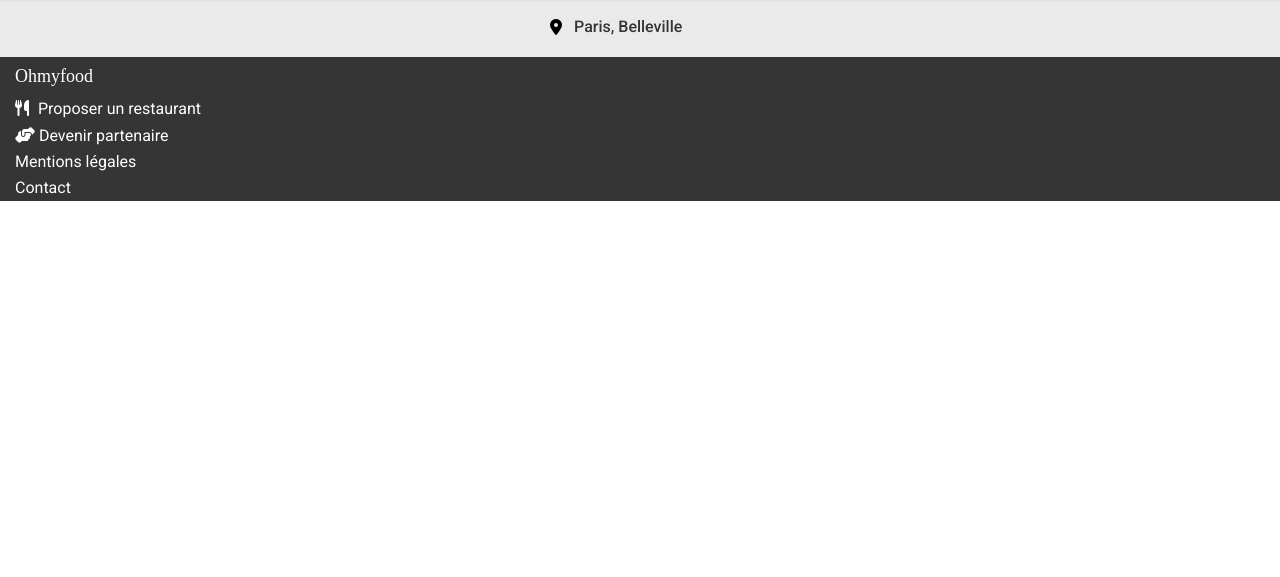
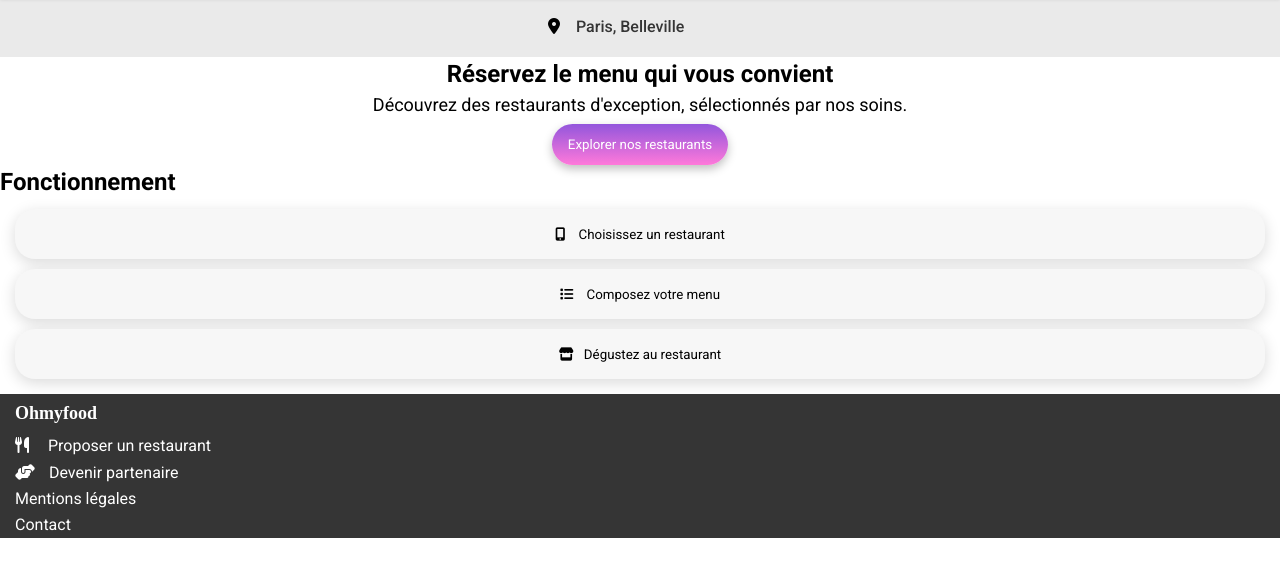
Before and after one commit to AnaisBEGUE/Oh-My-Food, a website: page index.html in a window 1280 px wide. Shown: the part 101-678 px from the top of the page. Drawn offline with Linux system fonts and the light colour scheme; a web font is replaced by a local one.

Commit message:
Section & Infogroup
Partie Info ok (titre, sous-titre, boutton )
Début partie fonctionnement (btn créer, commencement du style)

```diff
--- a/index.html
+++ b/index.html
@@ -21,14 +21,34 @@
     </header>
 
     <main>
-        <div class="container__form">
+        <div class="container">
             <form method="get" action="#" class="container__form">
-            <label for="site-search" class="container__form__label">
-                <i class="fa-solid fa-location-dot " aria-label="icone localisation "></i>
-            </label>
-            <input type="search" id="site-search" name="site-search" placeholder="Paris, Belleville">
+                <label for="site-search" class="container__form__label">
+                    <i class="fa-solid fa-location-dot " aria-label="icone localisation "></i>
+                </label>
+                <input type="search" id="site-search" name="site-search" placeholder="Paris, Belleville">
             </form>
         </div>
+        <div class="main__info">
+            <h1 class="main__info__title"> Réservez le menu qui vous convient </h1>
+            <p class="main__info__subtitle"> Découvrez des restaurants d'exception, sélectionnés par nos soins.</p>
+            <button class="main__info__btn"> Explorer nos restaurants</button>
+        </div>
+        <section class="section">
+            <h2>Fonctionnement</h2>
+            <div class="section__functioning">
+                <button class="section__functioning__btn">
+                    <i class="fa-solid fa-mobile-screen-button"></i> Choisissez un restaurant
+                </button>
+                <button class="section__functioning__btn">
+                    <i class="fa-solid fa-list"></i> Composez votre menu
+                </button>
+                <button class="section__functioning__btn">
+                    <i class="fa-solid fa-store"> </i>Dégustez au restaurant
+                </button>
+            </div>
+
+        </section>
 
 
 
@@ -37,7 +57,8 @@
     <footer class="footer">
         <h2 class="footer__title"> Ohmyfood </h2>
         <ul class="footer__list">
-            <li class="footer__list__element"><i class="fa-solid fa-utensils footer__list__element__icons"></i> Proposer un restaurant</li>
+            <li class="footer__list__element"><i class="fa-solid fa-utensils footer__list__element__icons"></i> Proposer
+                un restaurant</li>
             <li class="footer__list__element"><i class="fa-solid fa-handshake-angle"></i> Devenir partenaire</li>
             <li class="footer__list__element"> Mentions légales</li>
             <li class="footer__list__element">Contact</li>
--- a/sass/base/_base.scss
+++ b/sass/base/_base.scss
@@ -3,5 +3,16 @@
 @use "../utils/variables" as *;
 
 body{
+    display: flex;
+    flex-direction: column;
+    flex-wrap: wrap;
     font-family: $principal-font;
 }
+
+h2{
+    font-size: 24px;
+    font-weight: 700;
+}
+i{
+    margin-right: 10px;
+}
--- a/sass/pages/_accueil.scss
+++ b/sass/pages/_accueil.scss
@@ -1,15 +1,11 @@
 @use "../utils/variables" as *;
 
-.container__form{
+.container{
     display: flex;
     justify-content: center;
     align-items: center;
     height: 60px;
     background-color: $location-color;
-
-        &__label{
-            margin-right: 10px;
-        }
 
         #site-search{
             border: none;
@@ -24,3 +20,45 @@
             color:$footer-color;
         }
 }
+.main__info{
+display: flex;
+flex-direction: column;
+text-align: center;
+
+    &__title{
+        font-size: 24px;
+        font-weight: 700;
+        margin: 5px;
+    }
+    &__subtitle{
+        margin: 5px;
+        font-size: 18px;
+    }
+
+    &__btn{
+        margin: 5px;
+        background: linear-gradient($primary-color,$secondary-color);
+        align-self: center;
+        border:none;
+        font-family: $principal-font;
+        color:white;
+        border-radius:25px;
+        padding:13px 16px;
+        box-shadow: 0px 4px 10px rgba(0, 0, 0, 0.25);
+    }
+}
+.section__functioning{
+    margin: 10px;
+    display: flex;
+    flex-direction: column;
+
+    &__btn{
+        font-family: $principal-font;
+        background-color: $btn-color;
+        border: none;
+        margin: 5px;
+        box-shadow: 0px 4px 15px rgba(0, 0, 0, 0.15);
+        border-radius: 20px;
+        height: 50px;
+    }
+}
--- a/sass/utils/_variables.scss
+++ b/sass/utils/_variables.scss
@@ -8,4 +8,5 @@ $secondary-color: #FF79DA;
 $tertiary-color: #99E2D0;
 $location-color: #EAEAEA;
 $background-color: #D2D2D2;
+$btn-color:#F7F7F7;
 $footer-color: #353535;
```
Also changed, not shown: assets/css/style.css, 1 other file.
